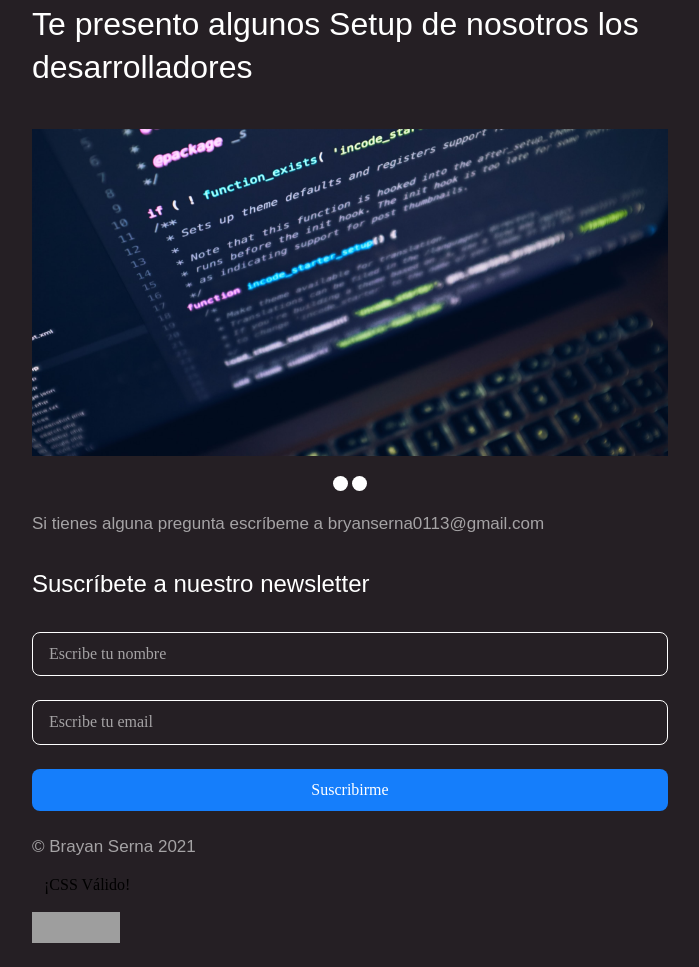
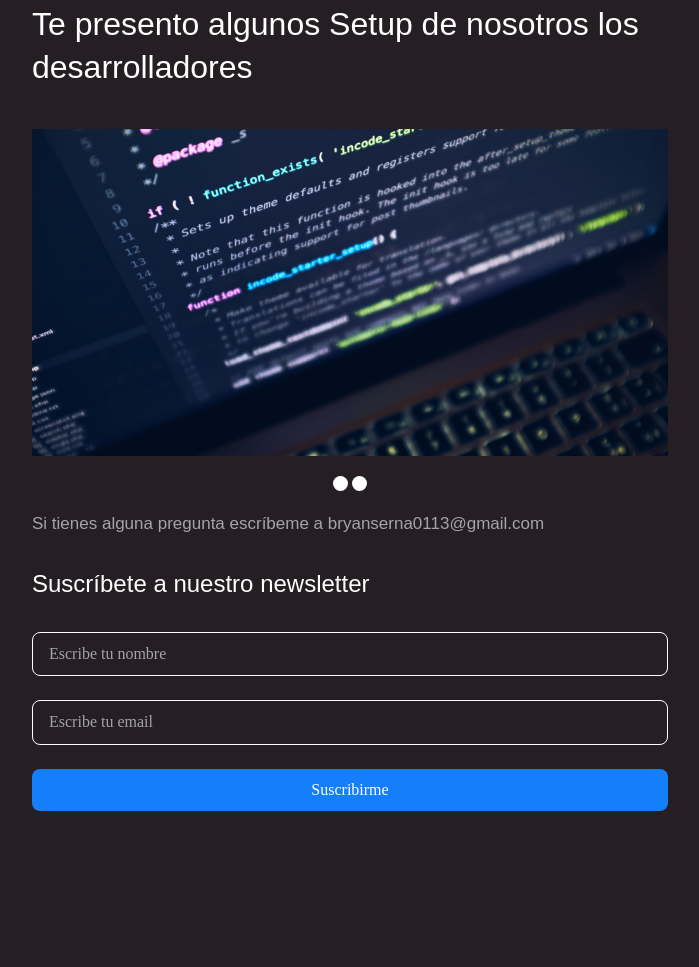
Before and after one commit to brayan0113/Blog-Brayan-Serna, a plain HTML site: page index.html in a window 1280 px wide. Shown: the part 5295-6262 px from the top of the page, without its empty margins (290-989 px from the left). After the commit the page ends 6130 px from the top, so only its background shows below. Drawn offline with Linux system fonts and the light colour scheme; grey boxes are pictures that could not be loaded.

Commit message:
Add files via upload

```diff
--- a/index.html
+++ b/index.html
@@ -364,27 +364,6 @@
                         <input type="submit" value="Suscribirme">
                     </form>
                 </div>
-
-                <footer>
-                    <p> &copy Brayan Serna 2021</p>
-                    <a href="">
-                        <img src="" alt="">
-                    </a>
-                    <a href="">
-                        <img src="" alt="">
-                    </a>
-                    <a href="">
-                        <img src="" alt="">
-                    </a>
-
-                    ¡CSS Válido!
-                    <p>
-                        <a href="http://jigsaw.w3.org/css-validator/check/referer">
-                            <img style="border:0;width:88px;height:31px"
-                                src="http://jigsaw.w3.org/css-validator/images/vcss-blue" alt="¡CSS Válido!" />
-                        </a>
-                    </p>
-                </footer>
             </div>
         </div>
     </main>
```
